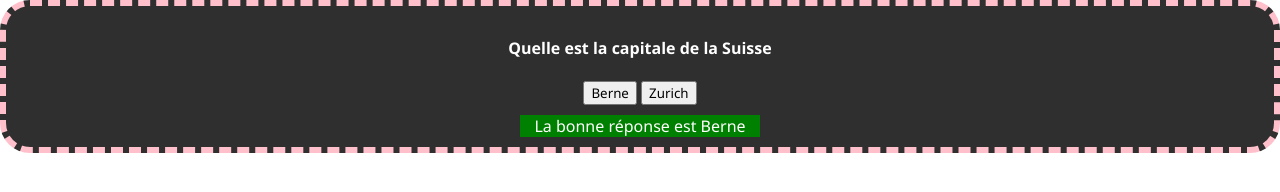
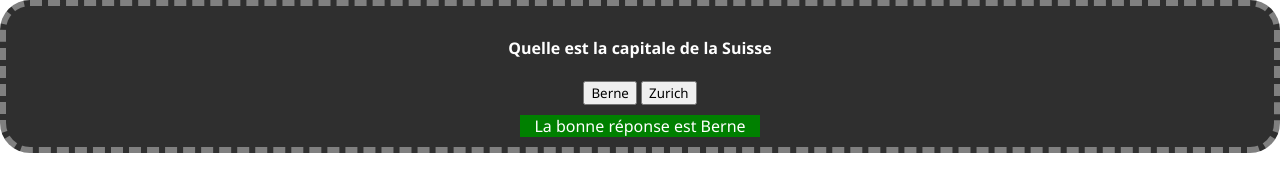
Before and after one commit to jtrognon/basesJS, a plain HTML site: page quiz/index.html in a window 1280 px wide. Both pictures are taken after a click on the button "Berne". Shown: the top 192 px of the page. Drawn offline with Linux system fonts and the light colour scheme.

Commit message:
Update .question-clicked
change color border

```diff
--- a/quiz/style.css
+++ b/quiz/style.css
@@ -30,7 +30,7 @@ p {
 .question-clicked {
   background: rgb(47, 47, 47);
   border-radius: 30px;
-  border: 6px dashed pink;
+  border: 6px dashed grey;
 }
 
 .show-response {
```
